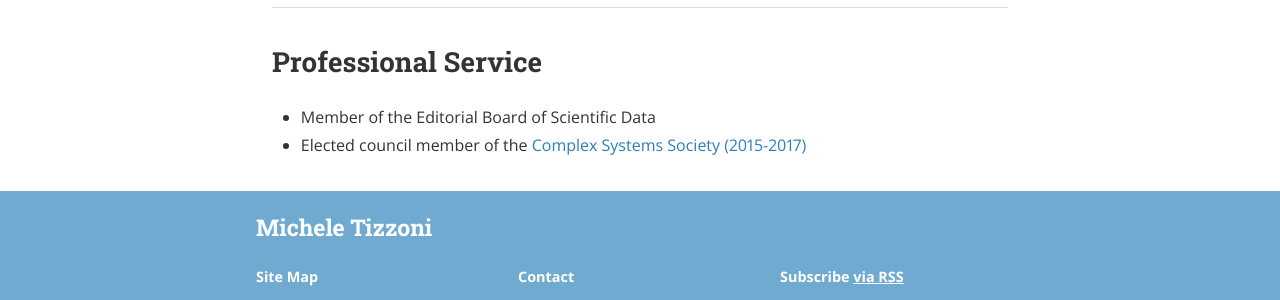
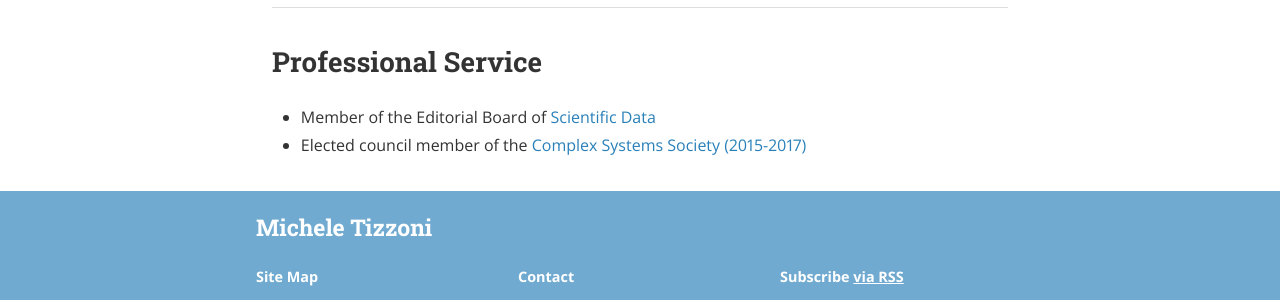
Before and after one commit to micheletizzoni/micheletizzoni.github.io, a Jekyll site: the page built from 4_activities.md, in a window 1280 px wide. Shown: the part 1710-2010 px from the top of the page. Built offline with Jekyll 4.4.1, drawn with Linux system fonts in a browser that asks for light colours; nearby versions of some CDN libraries.

Commit message:
Activity fixed

```diff
--- a/4_activities.md
+++ b/4_activities.md
@@ -58,6 +58,6 @@ I am one of the founders of <a href="http://databeerstorino.tumblr.com/">DataBee
 
 <h2>Professional Service</h2>
 <ul>
-  <li>Member of the Editorial Board of <a href="https://www.nature.com/sdata/about/editorial-board#SU"></a> Scientific Data</li>
+  <li>Member of the Editorial Board of <a href="https://www.nature.com/sdata/about/editorial-board#SU"> Scientific Data</a></li>
   <li>Elected council member of the  <a href="http://cssociety.org/home">Complex Systems Society (2015-2017)</a> </li>
 </ul>
```
